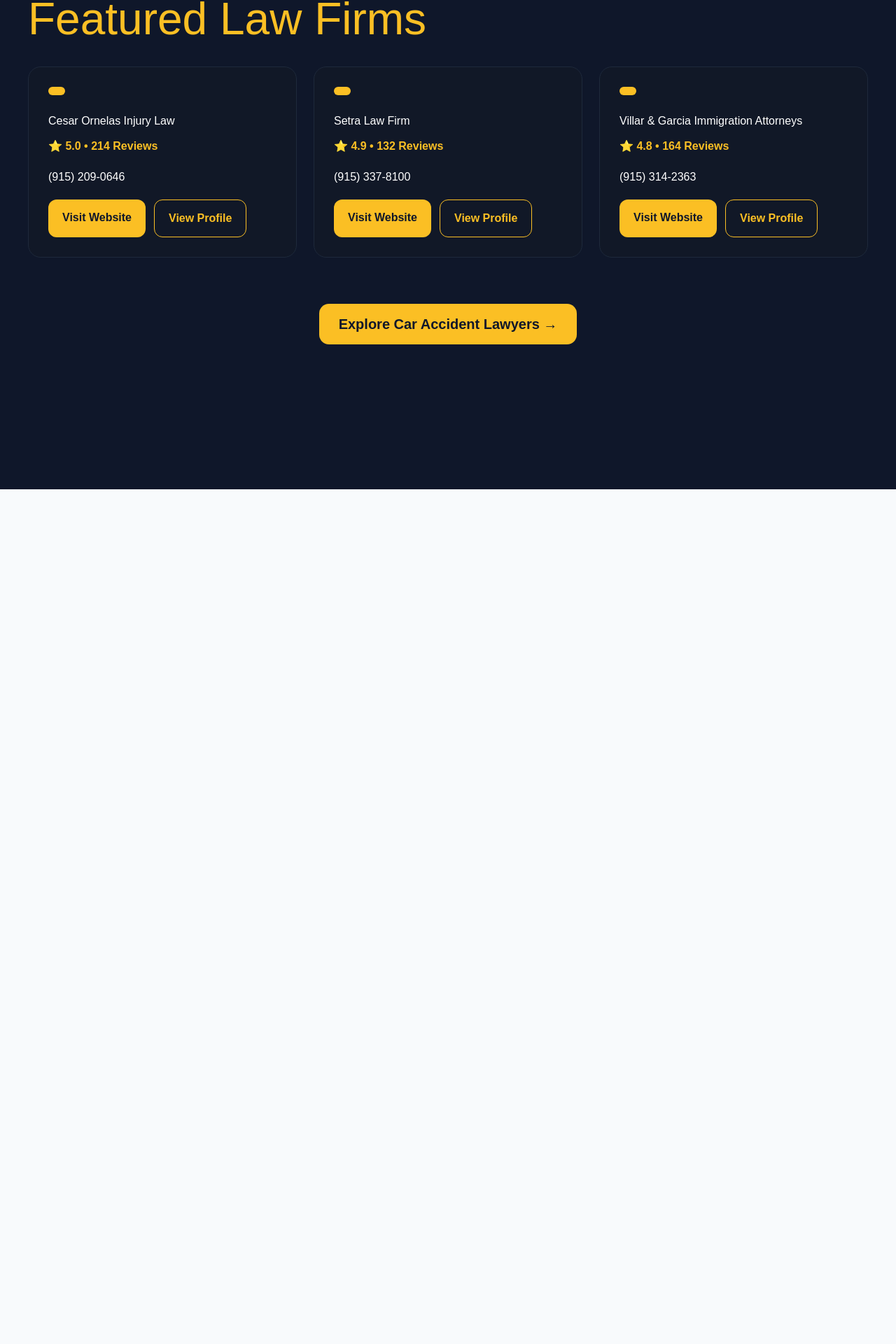
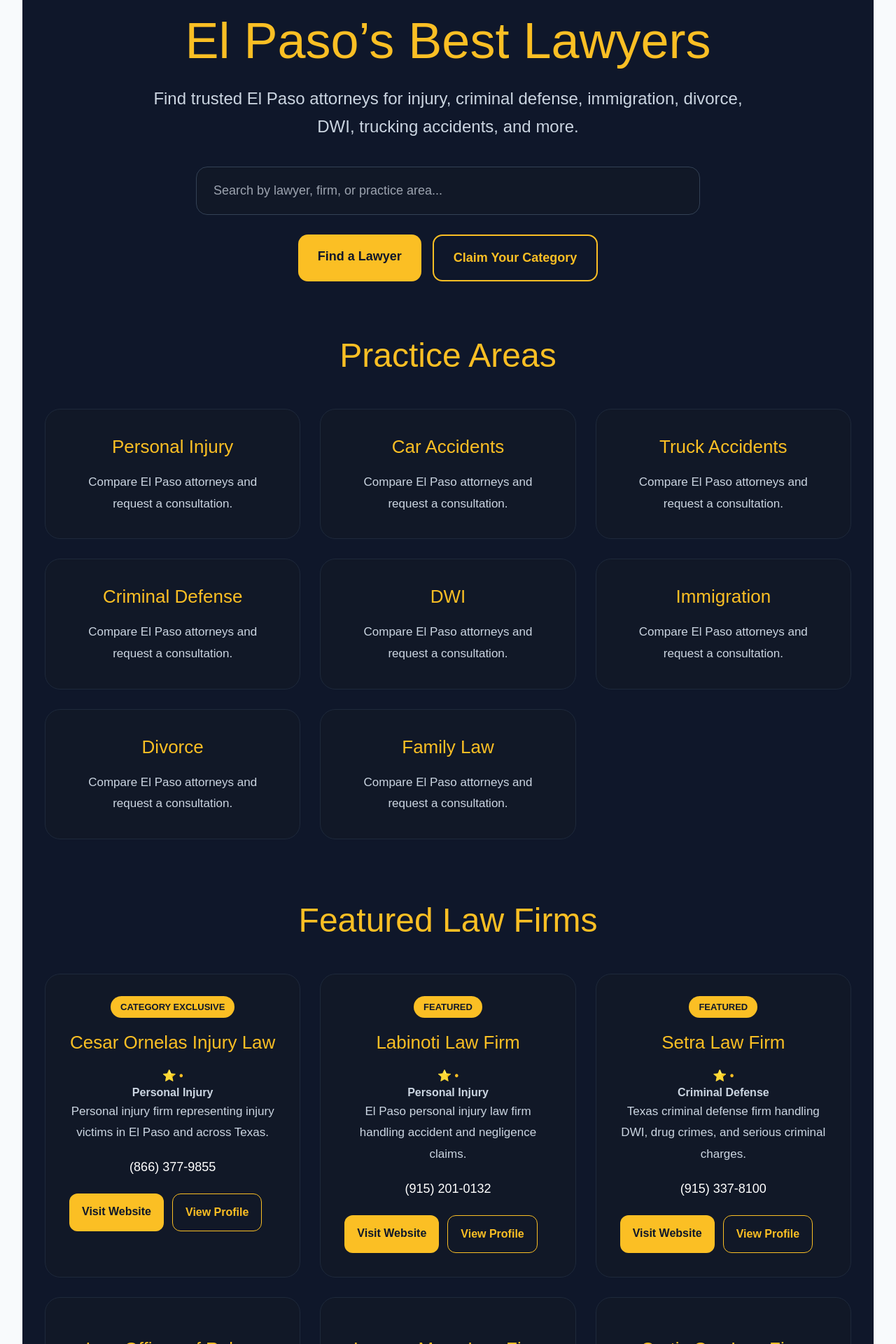
Before and after one commit to chapstucker-dotcom/best-ep-lawyers-, a React (Vite) app: page / in a window 1280 px wide. Shown: the part 101-2021 px from the top of the page at 70% size. Before the commit the page ends 800 px from the top, so only its background shows below. Built offline with nearby package versions, Linux system fonts and the light colour scheme.

Commit message:
restore launch ready homepage

```diff
--- a/src/App.tsx
+++ b/src/App.tsx
@@ -1,101 +1,47 @@
-
+import "./App.css";
+import { useState } from "react";
 import { firms } from "./data/firms";
 import CarAccidentLawyers from "./pages/CarAccidentLawyers";
-import AttorneyProfile from "./pages/AttorneyProfile";
-
-import AdminDashboard from "./pages/AdminDashboard";
-
-
-
-const featuredFirms = firms;
 
 export default function App() {
   const path = window.location.pathname;
+  const [search, setSearch] = useState("");
 
-  // SEO PAGE ROUTE
   if (path === "/el-paso-car-accident-lawyers") {
     return <CarAccidentLawyers />;
   }
 
-  // ATTORNEY PROFILE ROUTES
-  if (path === "/attorneys/johnson-injury-lawyers") {
-    return (
-      <AttorneyProfile
-        firm="Johnson Injury Lawyers"
-        title="El Paso Personal Injury Attorneys"
-        phone="9155551000"
-        website="https://example.com"
-        rating="5.0"
-        reviews="214 Reviews"
-        description="Johnson Injury Lawyers helps clients throughout El Paso with car accidents, truck accidents, catastrophic injury claims, wrongful death litigation, and insurance disputes."
-        services={[
-          "Car accident claims",
-          "Truck accident litigation",
-          "Wrongful death",
-          "Insurance disputes",
-          "Catastrophic injuries",
-        ]}
-      />
+  const categories = [
+    "Personal Injury",
+    "Car Accidents",
+    "Truck Accidents",
+    "Criminal Defense",
+    "DWI",
+    "Immigration",
+    "Divorce",
+    "Family Law",
+  ];
+
+  const filteredFirms = firms.filter((firm) =>
+    `${firm.name} ${firm.category} ${firm.bio}`
+      .toLowerCase()
+      .includes(search.toLowerCase())
   );
-  }
 
-  if (path === "/attorneys/el-paso-family-law-group") {
-    return (
-      <AttorneyProfile
-        firm="El Paso Family Law Group"
-        title="El Paso Divorce & Family Law Attorneys"
-        phone="9155552000"
-        website="https://example.com"
-        rating="4.9"
-        reviews="132 Reviews"
-        description="El Paso Family Law Group assists clients with divorce, child custody, child support, adoption, mediation, and complex family disputes throughout El Paso County."
-        services={[
-          "Divorce representation",
-          "Child custody",
-          "Child support",
-          "Adoption",
-          "Family mediation",
-        ]}
-      />
-    );
-  }
-
-  if (path === "/attorneys/border-defense-criminal-lawyers") {
-    return (
-      <AttorneyProfile
-        firm="Border Defense Criminal Lawyers"
-        title="El Paso Criminal Defense Attorneys"
-        phone="9155553000"
-        website="https://example.com"
-        rating="4.8"
-        reviews="189 Reviews"
-        description="Border Defense Criminal Lawyers represents clients facing DWI charges, drug offenses, felony accusations, and federal criminal matters in El Paso, Texas."
-        services={[
-          "DWI defense",
-          "Drug offenses",
-          "Felony defense",
-          "Federal criminal defense",
-          "Bond hearings",
-        ]}
-      />
-    );
-  }
-if (path === "/admin") {
-  return <AdminDashboard />;
-}
-  // HOMEPAGE
   return (
     <main
       style={{
         minHeight: "100vh",
         background: "#0f172a",
         color: "white",
-        padding: "80px 24px",
         fontFamily: "Arial, sans-serif",
       }}
     >
-      <div
+      {/* HERO */}
+      <section
         style={{
+          padding: "90px 24px 70px",
+          textAlign: "center",
           maxWidth: "1200px",
           margin: "0 auto",
         }}
@@ -103,151 +49,316 @@ if (path === "/admin") {
         <h1
           style={{
             color: "#fbbf24",
-            fontSize: "64px",
-            marginBottom: "20px",
+            fontSize: "72px",
+            lineHeight: 1.05,
+            marginBottom: "24px",
           }}
         >
-          Featured Law Firms
+          El Paso’s Best Lawyers
         </h1>
-
-        <div
-          style={{
-            display: "grid",
-            gridTemplateColumns: "repeat(auto-fit, minmax(320px, 1fr))",
-            gap: "24px",
-          }}
-        >
-          {featuredFirms.map((firm) => (
-            <div
-              key={firm.name}
-              style={{
-                background: "#111827",
-                border: "1px solid #1e293b",
-                borderRadius: "18px",
-                padding: "28px",
-              }}
-            >
-              <div
-                style={{
-                  display: "inline-block",
-                  background: "#fbbf24",
-                  color: "#0f172a",
-                  padding: "6px 12px",
-                  borderRadius: "999px",
-                  fontWeight: "bold",
-                  marginBottom: "18px",
-                }}
-              >
-                {firm.badge}
-              </div>
-
-              <h2
-                style={{
-                  marginBottom: "12px",
-                }}
-              >
-                {firm.name}
-              </h2>
-
-              <p
-                style={{
-                  color: "#fbbf24",
-                  marginBottom: "12px",
-                  fontWeight: "bold",
-                }}
-              >
-                ⭐ {firm.rating} • {firm.reviews}
-              </p>
 
         <p
           style={{
             color: "#cbd5e1",
-                  marginBottom: "12px",
+            fontSize: "24px",
+            lineHeight: 1.7,
+            maxWidth: "850px",
+            margin: "0 auto 36px",
           }}
         >
-                {firm.area}
+          Find trusted El Paso attorneys for injury, criminal defense,
+          immigration, divorce, DWI, trucking accidents, and more.
         </p>
 
-              <p
+        <input
+          placeholder="Search by lawyer, firm, or practice area..."
+          value={search}
+          onChange={(e) => setSearch(e.target.value)}
           style={{
-                  color: "#cbd5e1",
-                  lineHeight: 1.7,
-                  marginBottom: "20px",
+            width: "100%",
+            maxWidth: "720px",
+            padding: "20px 24px",
+            borderRadius: "16px",
+            border: "1px solid #334155",
+            background: "#111827",
+            color: "white",
+            fontSize: "18px",
+            marginBottom: "28px",
           }}
-              >
-                {firm.description}
-              </p>
-
-              <p
-                style={{
-                  marginBottom: "20px",
-                }}
-              >
-                {firm.phone}
-              </p>
+        />
 
         <div
           style={{
             display: "flex",
-                  gap: "12px",
+            gap: "16px",
+            justifyContent: "center",
             flexWrap: "wrap",
           }}
         >
           <a
-                  href={firm.website}
-                  target="_blank"
+            href="#firms"
+            style={primaryButton}
+          >
+            Find a Lawyer
+          </a>
+
+          <a
+            href="#pricing"
+            style={outlineButton}
+          >
+            Claim Your Category
+          </a>
+        </div>
+      </section>
+
+      {/* PRACTICE AREAS */}
+      <section
         style={{
-                    background: "#fbbf24",
-                    color: "#0f172a",
-                    padding: "14px 20px",
-                    borderRadius: "12px",
-                    textDecoration: "none",
-                    fontWeight: "bold",
+          maxWidth: "1200px",
+          margin: "0 auto",
+          padding: "0 24px 80px",
         }}
       >
+        <h2 style={sectionTitle}>Practice Areas</h2>
+
+        <div style={grid}>
+          {categories.map((cat) => (
+            <a
+              key={cat}
+              href={
+                cat === "Car Accidents"
+                  ? "/el-paso-car-accident-lawyers"
+                  : "#pricing"
+              }
+              style={card}
+            >
+              <h3 style={cardTitle}>{cat}</h3>
+              <p style={cardText}>
+                Compare El Paso attorneys and request a consultation.
+              </p>
+            </a>
+          ))}
+        </div>
+      </section>
+
+      {/* FEATURED FIRMS */}
+      <section
+        id="firms"
+        style={{
+          maxWidth: "1200px",
+          margin: "0 auto",
+          padding: "0 24px 90px",
+        }}
+      >
+        <h2 style={sectionTitle}>Featured Law Firms</h2>
+
+        <div style={grid}>
+          {filteredFirms.map((firm) => (
+            <div key={firm.name} style={card}>
+              <div style={{ marginBottom: "20px" }}>
+                {firm.exclusive && <span style={badge}>CATEGORY EXCLUSIVE</span>}
+                {!firm.exclusive && firm.featured && (
+                  <span style={badge}>FEATURED</span>
+                )}
+              </div>
+
+              <h3 style={cardTitle}>{firm.name}</h3>
+
+              <p style={{ color: "#fbbf24", fontWeight: "bold" }}>
+                ⭐ {firm.rating} • {firm.reviews}
+              </p>
+
+              <p style={{ color: "#cbd5e1", fontWeight: "bold" }}>
+                {firm.category}
+              </p>
+
+              <p style={cardText}>{firm.bio}</p>
+
+              <p style={{ fontSize: "18px", marginTop: "20px" }}>
+                {firm.phone}
+              </p>
+
+              <div style={{ display: "flex", gap: "12px", marginTop: "24px" }}>
+                <a href={firm.website} target="_blank" style={primarySmall}>
                   Visit Website
                 </a>
 
-                <a
-                  href={firm.profile}
-                  style={{
-                    border: "1px solid #fbbf24",
-                    color: "#fbbf24",
-                    padding: "14px 20px",
-                    borderRadius: "12px",
-                    textDecoration: "none",
-                    fontWeight: "bold",
-                  }}
-                >
+                <a href={firm.slug} style={outlineSmall}>
                   View Profile
                 </a>
               </div>
             </div>
           ))}
         </div>
+      </section>
 
+      {/* PRICING */}
+      <section
+        id="pricing"
+        style={{
+          maxWidth: "1200px",
+          margin: "0 auto",
+          padding: "0 24px 90px",
+        }}
+      >
+        <h2 style={sectionTitle}>Advertise With Us</h2>
+
+        <div style={grid}>
+          {[
+            {
+              name: "Expert Listing",
+              price: "$299/mo",
+              text: "Enhanced profile, lead form, SEO visibility, and attorney listing.",
+            },
+            {
+              name: "Category Featured",
+              price: "$2,000/mo",
+              text: "Premium placement, featured badge, homepage rotation, and priority leads.",
+            },
+            {
+              name: "Category Exclusive",
+              price: "$5,000/mo",
+              text: "Own one legal category with top placement and competitor lockout.",
+            },
+          ].map((plan) => (
+            <div key={plan.name} style={card}>
+              <h3 style={cardTitle}>{plan.name}</h3>
               <div
                 style={{
-            marginTop: "80px",
+                  fontSize: "38px",
+                  fontWeight: "bold",
+                  margin: "20px 0",
+                }}
+              >
+                {plan.price}
+              </div>
+              <p style={cardText}>{plan.text}</p>
+              <a href="/el-paso-car-accident-lawyers" style={primarySmall}>
+                Claim This Spot
+              </a>
+            </div>
+          ))}
+        </div>
+      </section>
+
+      {/* CTA */}
+      <section
+        style={{
+          background: "#111827",
+          padding: "80px 24px",
           textAlign: "center",
         }}
       >
-          <a
-            href="/el-paso-car-accident-lawyers"
+        <h2 style={sectionTitle}>Only One Exclusive Firm Per Category</h2>
+        <p
           style={{
+            color: "#cbd5e1",
+            fontSize: "22px",
+            maxWidth: "850px",
+            margin: "0 auto 32px",
+            lineHeight: 1.7,
+          }}
+        >
+          Secure premium visibility before your competitors do. Featured and
+          Exclusive placements are limited by practice area.
+        </p>
+
+        <a href="#pricing" style={primaryButton}>
+          View Placement Options
+        </a>
+      </section>
+
+      <footer
+        style={{
+          padding: "40px 24px",
+          textAlign: "center",
+          color: "#94a3b8",
+          borderTop: "1px solid #1e293b",
+        }}
+      >
+        © 2026 El Paso’s Best Lawyers
+      </footer>
+    </main>
+  );
+}
+
+const sectionTitle = {
+  color: "#fbbf24",
+  fontSize: "48px",
+  marginBottom: "40px",
+  textAlign: "center" as const,
+};
+
+const grid = {
+  display: "grid",
+  gridTemplateColumns: "repeat(auto-fit, minmax(300px, 1fr))",
+  gap: "28px",
+};
+
+const card = {
+  background: "#111827",
+  border: "1px solid #1e293b",
+  borderRadius: "22px",
+  padding: "34px",
+  color: "white",
+  textDecoration: "none",
+};
+
+const cardTitle = {
+  color: "#fbbf24",
+  fontSize: "26px",
+  marginBottom: "16px",
+};
+
+const cardText = {
+  color: "#cbd5e1",
+  lineHeight: 1.8,
+  fontSize: "17px",
+};
+
+const badge = {
+  background: "#fbbf24",
+  color: "#0f172a",
+  padding: "8px 14px",
+  borderRadius: "999px",
+  fontWeight: "bold",
+  fontSize: "13px",
+};
+
+const primaryButton = {
   background: "#fbbf24",
   color: "#0f172a",
   padding: "18px 28px",
   borderRadius: "14px",
   textDecoration: "none",
   fontWeight: "bold",
-              fontSize: "20px",
-            }}
-          >
-            Explore Car Accident Lawyers →
-          </a>
-        </div>
-      </div>
-    </main>
-  );
-}
+  fontSize: "18px",
+};
+
+const outlineButton = {
+  border: "2px solid #fbbf24",
+  color: "#fbbf24",
+  padding: "18px 28px",
+  borderRadius: "14px",
+  textDecoration: "none",
+  fontWeight: "bold",
+  fontSize: "18px",
+};
+
+const primarySmall = {
+  background: "#fbbf24",
+  color: "#0f172a",
+  padding: "14px 18px",
+  borderRadius: "12px",
+  textDecoration: "none",
+  fontWeight: "bold",
+};
+
+const outlineSmall = {
+  border: "1px solid #fbbf24",
+  color: "#fbbf24",
+  padding: "14px 18px",
+  borderRadius: "12px",
+  textDecoration: "none",
+  fontWeight: "bold",
+};
--- a/src/data/firms.ts
+++ b/src/data/firms.ts
@@ -2,45 +2,111 @@ export const firms = [
   {
     name: "Cesar Ornelas Injury Law",
     category: "Personal Injury",
-    phone: "(915) 209-0646",
-    website: "https://cesarornelaslaw.com",
-    image: "/firms/cesar-ornelas.jpg",
+    phone: "(866) 377-9855",
+    website: "https://www.cesarornelaslaw.com/el-paso-personal-injury-lawyer/",
+    address: "El Paso, TX",
     featured: true,
     exclusive: true,
-    rating: "5.0",
-    reviews: "214 Reviews",
-    address: "El Paso, TX",
-    slug: "/attorneys/cesar-ornelas-injury-law",
-    bio: "Aggressive El Paso personal injury representation focused on serious accident and wrongful death claims.",
+    verified: true,
+    bio: "Personal injury firm representing injury victims in El Paso and across Texas.",
   },
-
+  {
+    name: "Labinoti Law Firm",
+    category: "Personal Injury",
+    phone: "(915) 201-0132",
+    website: "https://www.labinotilaw.com/",
+    address: "707 Myrtle Ave, El Paso, TX 79901",
+    featured: true,
+    exclusive: false,
+    verified: true,
+    bio: "El Paso personal injury law firm handling accident and negligence claims.",
+  },
   {
     name: "Setra Law Firm",
     category: "Criminal Defense",
     phone: "(915) 337-8100",
-    website: "https://www.setralaw.com",
-    image: "/firms/setra-law.jpg",
+    website: "https://www.setralaw.com/",
+    address: "221 N Kansas St Ste 700, El Paso, TX 79901",
     featured: true,
     exclusive: false,
-    rating: "4.9",
-    reviews: "132 Reviews",
+    verified: true,
+    bio: "Texas criminal defense firm handling DWI, drug crimes, and serious criminal charges.",
+  },
+  {
+    name: "Law Offices of Ruben Ortiz",
+    category: "Criminal Defense",
+    phone: "",
+    website: "https://www.rubenortizlaw.com/",
     address: "El Paso, TX",
-    slug: "/attorneys/setra-law-firm",
-    bio: "Former prosecutor delivering strategic criminal defense and DWI representation.",
+    featured: false,
+    exclusive: false,
+    verified: false,
+    bio: "El Paso law firm listed for criminal defense and injury-related searches. Verify contact details before publishing.",
   },
-
+  {
+    name: "Lozano Meza Law Firm",
+    category: "Personal Injury",
+    phone: "",
+    website: "https://lozanomeza.com/",
+    address: "El Paso, TX",
+    featured: false,
+    exclusive: false,
+    verified: false,
+    bio: "El Paso personal injury firm. Verify phone and address before publishing.",
+  },
+  {
+    name: "Curtis Cox Law Firm",
+    category: "Criminal Defense",
+    phone: "",
+    website: "",
+    address: "El Paso, TX",
+    featured: false,
+    exclusive: false,
+    verified: false,
+    bio: "Potential criminal defense/DWI listing. Verify full contact details before publishing.",
+  },
   {
     name: "Villar & Garcia Immigration Attorneys",
     category: "Immigration",
-    phone: "(915) 314-2363",
-    website: "https://vgimmigration.com",
-    image: "/firms/villar-garcia.jpg",
+    phone: "",
+    website: "",
+    address: "El Paso, TX",
     featured: true,
     exclusive: false,
-    rating: "4.8",
-    reviews: "164 Reviews",
+    verified: false,
+    bio: "Immigration law firm candidate. Verify website, phone, and address before publishing.",
+  },
+  {
+    name: "Cynthia R. Lopez, PC",
+    category: "Immigration",
+    phone: "",
+    website: "",
     address: "El Paso, TX",
-    slug: "/attorneys/villar-garcia-immigration-attorneys",
-    bio: "Trusted immigration representation for residency, citizenship, visas, and deportation defense.",
+    featured: false,
+    exclusive: false,
+    verified: false,
+    bio: "Immigration law firm candidate. Verify contact details before publishing.",
   },
+  {
+    name: "The Law Office of Amy A. Moore",
+    category: "Family Law",
+    phone: "",
+    website: "",
+    address: "El Paso, TX",
+    featured: false,
+    exclusive: false,
+    verified: false,
+    bio: "Family law/divorce firm candidate. Verify contact details before publishing.",
+  },
+  {
+    name: "Laine Law Firm, PLLC",
+    category: "Family Law",
+    phone: "",
+    website: "",
+    address: "El Paso, TX",
+    featured: false,
+    exclusive: false,
+    verified: false,
+    bio: "Family law/divorce firm candidate. Verify contact details before publishing.",
+  }
 ];
```
Lines whose indentation alone changed are shown as unchanged.
